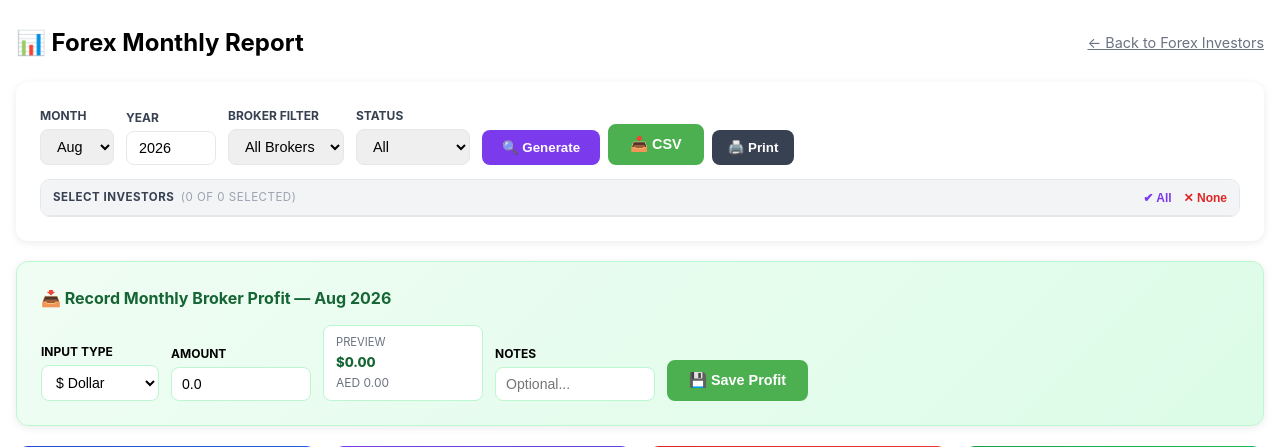
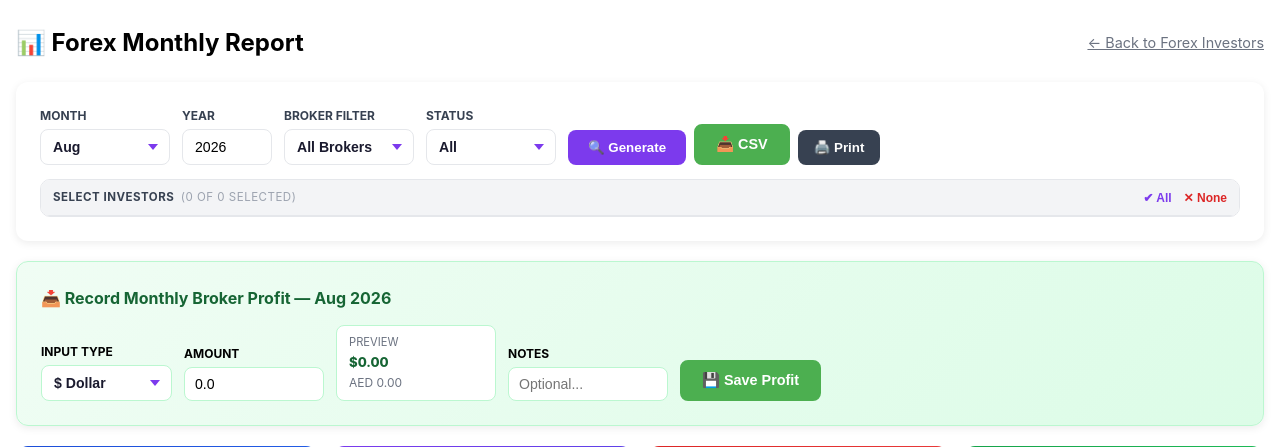
Before and after one commit to fastwheelcom-collab/topgee-investment-system, a Flask app: page /forex-report in a window 1280 px wide. Shown: the part 133-580 px from the top of the page. Run offline with Flask 3, Linux system fonts and the light colour scheme; the visitor is signed in with stand-in values (Sample User, id 1); data comes from the database, SQL or seed files in the repository; data that the repository does not hold is empty.

Commit message:
Fix: Replace native <select> with styled custom dropdowns in forex report filter
- Added .custom-select-wrap CSS with white background, purple border on focus/hover
- Clean purple chevron arrow instead of ugly native OS dropdown arrow
- Affects: Month, Broker Filter, Status, Input Type selects
- Removes the dark macOS native dropdown popup style

```diff
--- a/templates/forex_report.html
+++ b/templates/forex_report.html
@@ -18,7 +18,40 @@
       .partner-card{background:linear-gradient(135deg,#7c3aed,#4f46e5);border-radius:12px;padding:20px 24px;color:#fff;text-align:center;flex:1;min-width:160px;}
       .partner-card h4{font-size:.8rem;opacity:.8;margin:0 0 6px;}
       .partner-card .val{font-size:1.8rem;font-weight:900;}
-      select,input[type=number]{padding:8px 12px;border:1.5px solid #e5e7eb;border-radius:8px;font-size:.9rem;}
+      input[type=number]{padding:8px 12px;border:1.5px solid #e5e7eb;border-radius:8px;font-size:.9rem;}
+
+      /* Custom styled select dropdowns */
+      .custom-select-wrap { position:relative; display:inline-block; }
+      .custom-select-wrap select {
+        appearance: none;
+        -webkit-appearance: none;
+        background: #fff;
+        border: 1.5px solid #e5e7eb;
+        border-radius: 8px;
+        padding: 9px 36px 9px 12px;
+        font-size: .88rem;
+        color: #1a1a2e;
+        font-weight: 600;
+        cursor: pointer;
+        outline: none;
+        transition: border-color .15s, box-shadow .15s;
+        min-width: 130px;
+      }
+      .custom-select-wrap select:hover { border-color: #7c3aed; }
+      .custom-select-wrap select:focus { border-color: #7c3aed; box-shadow: 0 0 0 3px rgba(124,58,237,.12); }
+      .custom-select-wrap::after {
+        content: '';
+        position: absolute;
+        right: 12px;
+        top: 50%;
+        transform: translateY(-50%);
+        width: 0;
+        height: 0;
+        border-left: 5px solid transparent;
+        border-right: 5px solid transparent;
+        border-top: 6px solid #7c3aed;
+        pointer-events: none;
+      }
       .btn-submit{background:#7c3aed;color:#fff;padding:10px 20px;border:none;border-radius:8px;font-weight:700;cursor:pointer;}
       .btn-green{background:#16a34a;color:#fff;padding:10px 20px;border:none;border-radius:8px;font-weight:700;cursor:pointer;}
     </style>
@@ -97,18 +130,21 @@
       <div style="display:flex;gap:12px;flex-wrap:wrap;align-items:flex-end;margin-bottom:14px;">
         <div>
           <label style="font-size:.75rem;font-weight:700;color:#374151;display:block;margin-bottom:4px;">MONTH</label>
+          <div class="custom-select-wrap">
             <select name="month">
               {% for i in range(1,13) %}
               <option value="{{ i }}" {% if i==month %}selected{% endif %}>{{ MONTHS[i] }}</option>
               {% endfor %}
             </select>
           </div>
+        </div>
         <div>
           <label style="font-size:.75rem;font-weight:700;color:#374151;display:block;margin-bottom:4px;">YEAR</label>
-          <input type="number" name="year" value="{{ year }}" style="width:90px;">
+          <input type="number" name="year" value="{{ year }}" style="width:90px;padding:9px 12px;border:1.5px solid #e5e7eb;border-radius:8px;font-size:.88rem;">
         </div>
         <div>
           <label style="font-size:.75rem;font-weight:700;color:#374151;display:block;margin-bottom:4px;">BROKER FILTER</label>
+          <div class="custom-select-wrap">
             <select name="broker_filter" onchange="filterCheckboxes(this.value)">
               <option value="All" {% if broker=='All' %}selected{% endif %}>All Brokers</option>
               {% for b in all_brokers %}
@@ -116,13 +152,16 @@
               {% endfor %}
             </select>
           </div>
+        </div>
         <div>
           <label style="font-size:.75rem;font-weight:700;color:#374151;display:block;margin-bottom:4px;">STATUS</label>
+          <div class="custom-select-wrap">
             <select name="paid_filter">
               <option value="" {% if paid_filter=='' %}selected{% endif %}>All</option>
-            <option value="paid"   {% if paid_filter=='paid'   %}selected{% endif %}>✅ Paid</option>
-            <option value="unpaid" {% if paid_filter=='unpaid' %}selected{% endif %}>❌ Unpaid</option>
+              <option value="paid"   {% if paid_filter=='paid'   %}selected{% endif %}>Paid</option>
+              <option value="unpaid" {% if paid_filter=='unpaid' %}selected{% endif %}>Unpaid</option>
             </select>
+          </div>
         </div>
         <div style="display:flex;gap:8px;align-items:flex-end;">
           <button type="submit" class="btn-submit">🔍 Generate</button>
@@ -215,11 +254,13 @@
       <input type="hidden" name="total_generated" id="final_generated" value="{{ total_generated }}">
       <div>
         <label style="font-size:.75rem;font-weight:700;display:block;margin-bottom:4px;">INPUT TYPE</label>
-        <select id="profit_input_mode" onchange="calcProfit()" style="padding:8px 10px;border:1.5px solid #bbf7d0;border-radius:8px;font-size:.88rem;background:#fff;">
+        <div class="custom-select-wrap" style="--sel-border:#bbf7d0;">
+        <select id="profit_input_mode" onchange="calcProfit()" style="border-color:#bbf7d0;">
           <option value="usd">$ Dollar</option>
           <option value="aed">AED</option>
           <option value="pct">% of Capital</option>
         </select>
+        </div>
       </div>
       <div>
         <label style="font-size:.75rem;font-weight:700;display:block;margin-bottom:4px;">AMOUNT</label>
```
Lines whose indentation alone changed are shown as unchanged.
